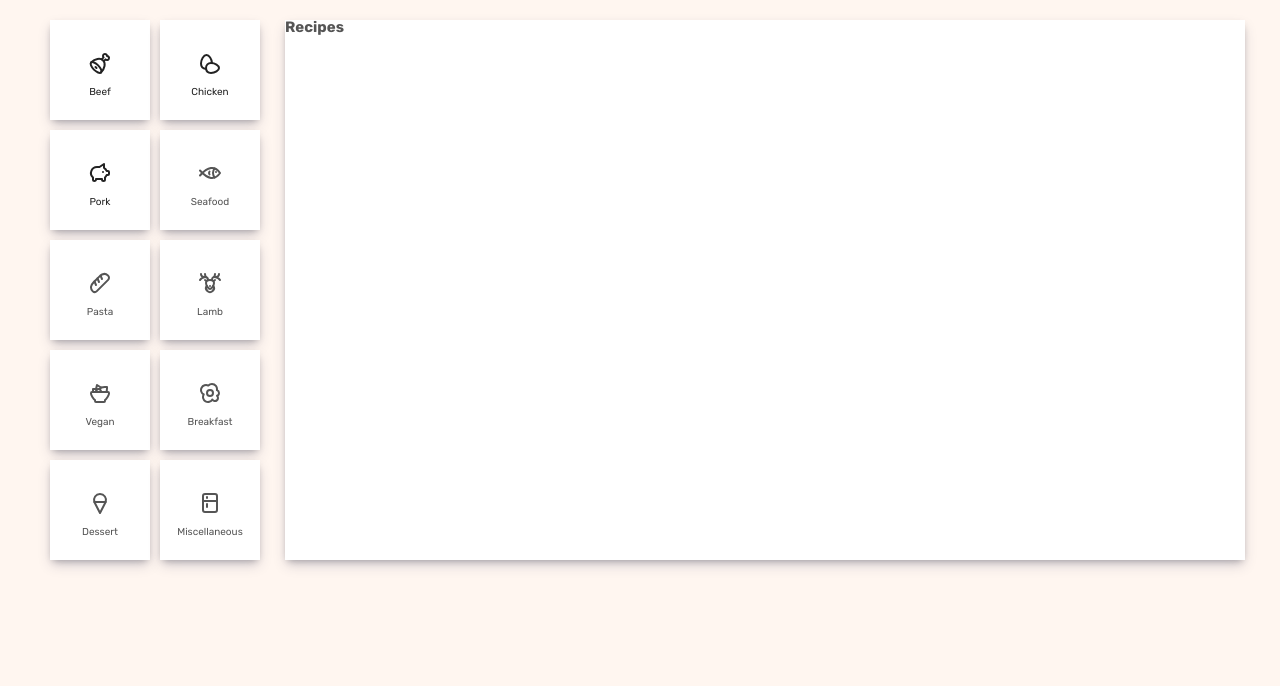
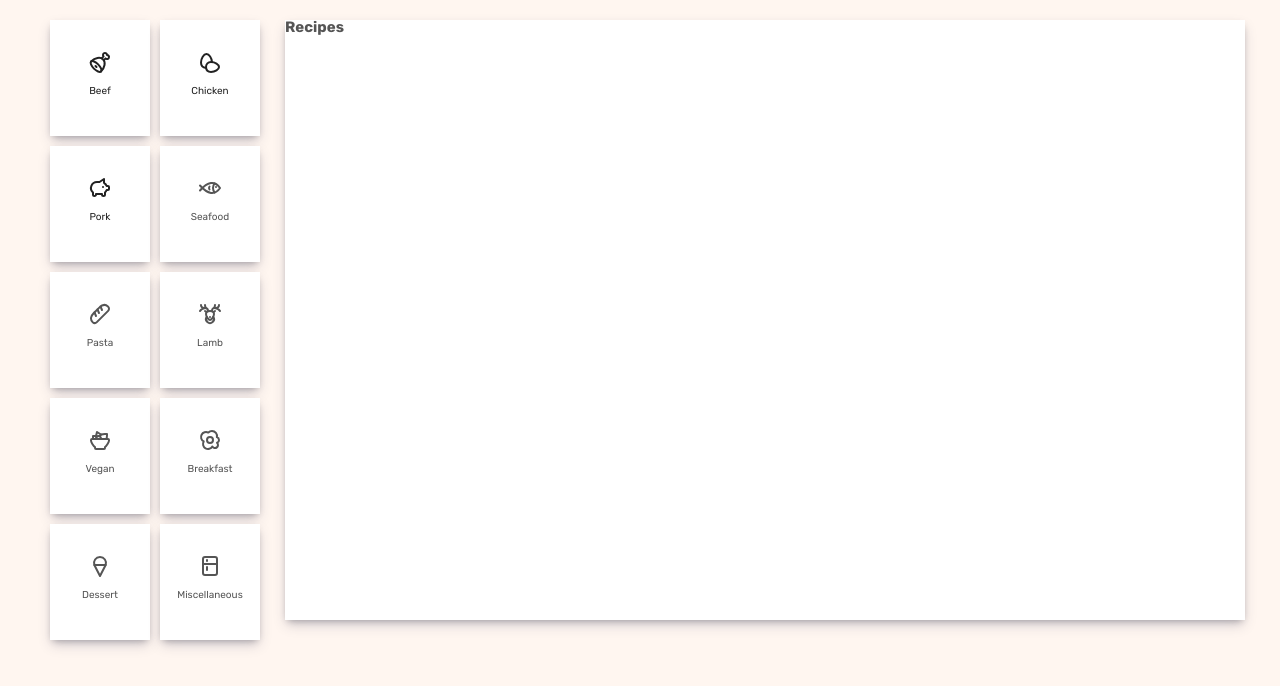
Before and after one commit to austindreosch/prepkitchen, a Flask app: page /menu in a window 1280 px wide. Shown: the part 114-800 px from the top of the page. Run offline with Flask 2, Linux system fonts and the light colour scheme; data that the repository does not hold is empty; grey boxes are pictures that could not be loaded.

Commit message:
bowing out

```diff
--- a/app.py
+++ b/app.py
@@ -1,6 +1,5 @@
 from flask import Flask, render_template
 from models import connect_db
-import requests
 
 from flask import Flask, render_template
 
@@ -32,15 +31,15 @@ def homepage():
 @app.route('/menu')
 def show_menu():
     """Show menu preview."""
-    url = "https://www.themealdb.com/api/json/v1/1/filter.php?c=Seafood"
-    response = requests.get(url)
+    # url = "https://www.themealdb.com/api/json/v1/1/filter.php?c=Seafood"
+    # response = requests.get(url)
 
-    data = response.json()
-    meals = data['meals']
+    # data = response.json()
+    # meals = data['meals']
     selected_meals = []
 
-    for meal in range(len(meals)):
-        selected_meals.append(meals[meal])
+    # for meal in range(len(meals)):
+    #     selected_meals.append(meals[meal])
 
     return render_template('menu.html', selected_meals=selected_meals)
 
--- a/static/style.css
+++ b/static/style.css
@@ -335,8 +335,8 @@ MENU
     box-shadow: rgba(50, 50, 93, 0.25) 0px 6px 12px -2px, rgba(0, 0, 0, 0.3) 0px 3px 7px -3px;
     background-color: #ffffff;
     max-width: 100px;
-    max-height: 100px;
-    padding: 3.1rem 0;
+    /* max-height: 100px; */
+    padding: 3rem 0;
     text-align: center;
     text-decoration: none;
 }
--- a/templates/base.html
+++ b/templates/base.html
@@ -13,7 +13,7 @@
       rel="stylesheet"
     />
     <!-- <link rel="stylesheet" href="static/apps.css" /> -->
-    <link rel="stylesheet" type="text/css" href="/static/style.css?v=1" />
+    <link rel="stylesheet" type="text/css" href="/static/style.css" />
   </head>
   <body>
     <header class="header">
--- a/templates/index.html
+++ b/templates/index.html
@@ -28,7 +28,7 @@
       </div>
     </div>
     <div class="hero-img-box">
-      <img src="static/hero2.png" class="hero-img" />
+      <img src="static/other/hero2.png" class="hero-img" />
     </div>
   </div>
 </section>
```
